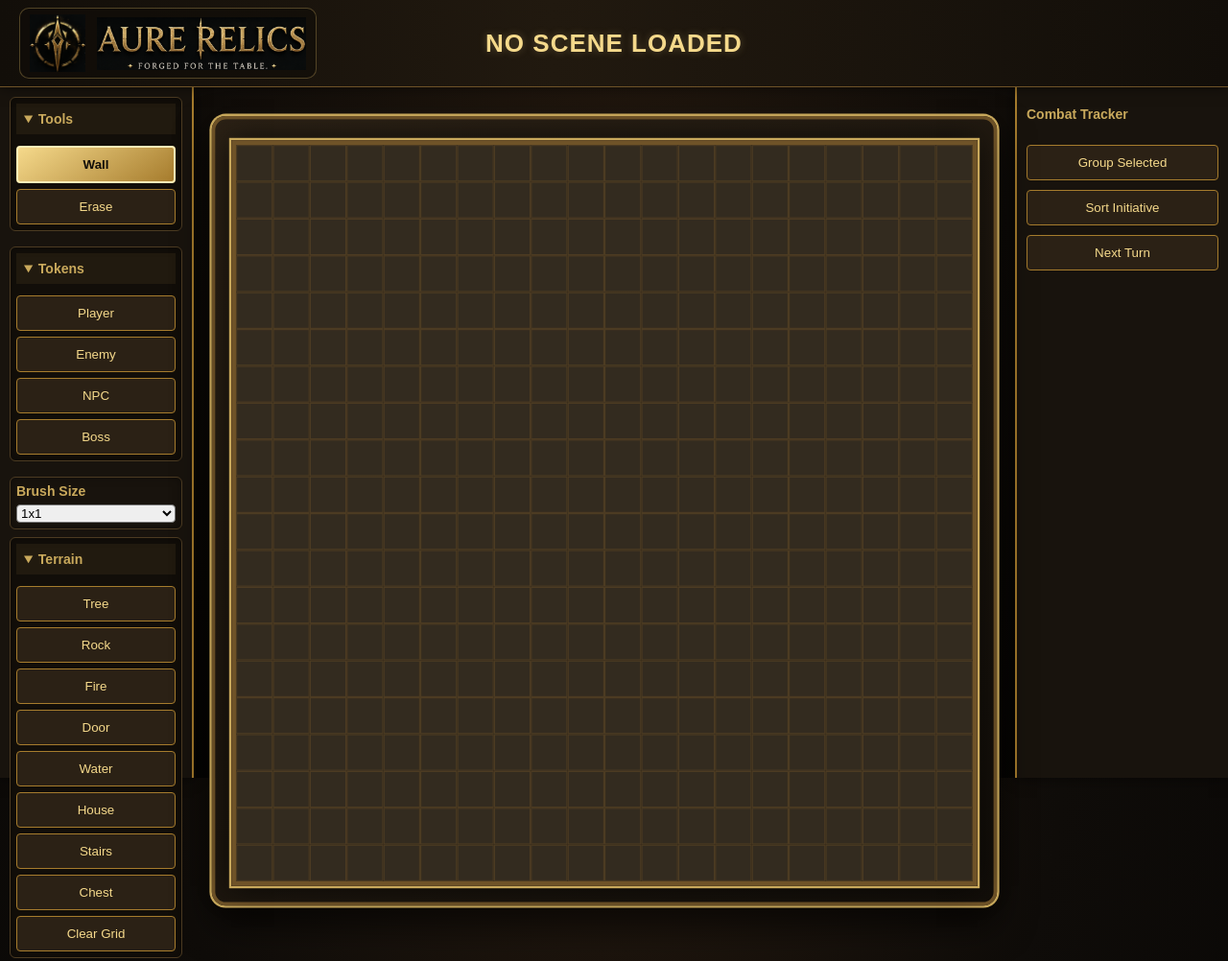
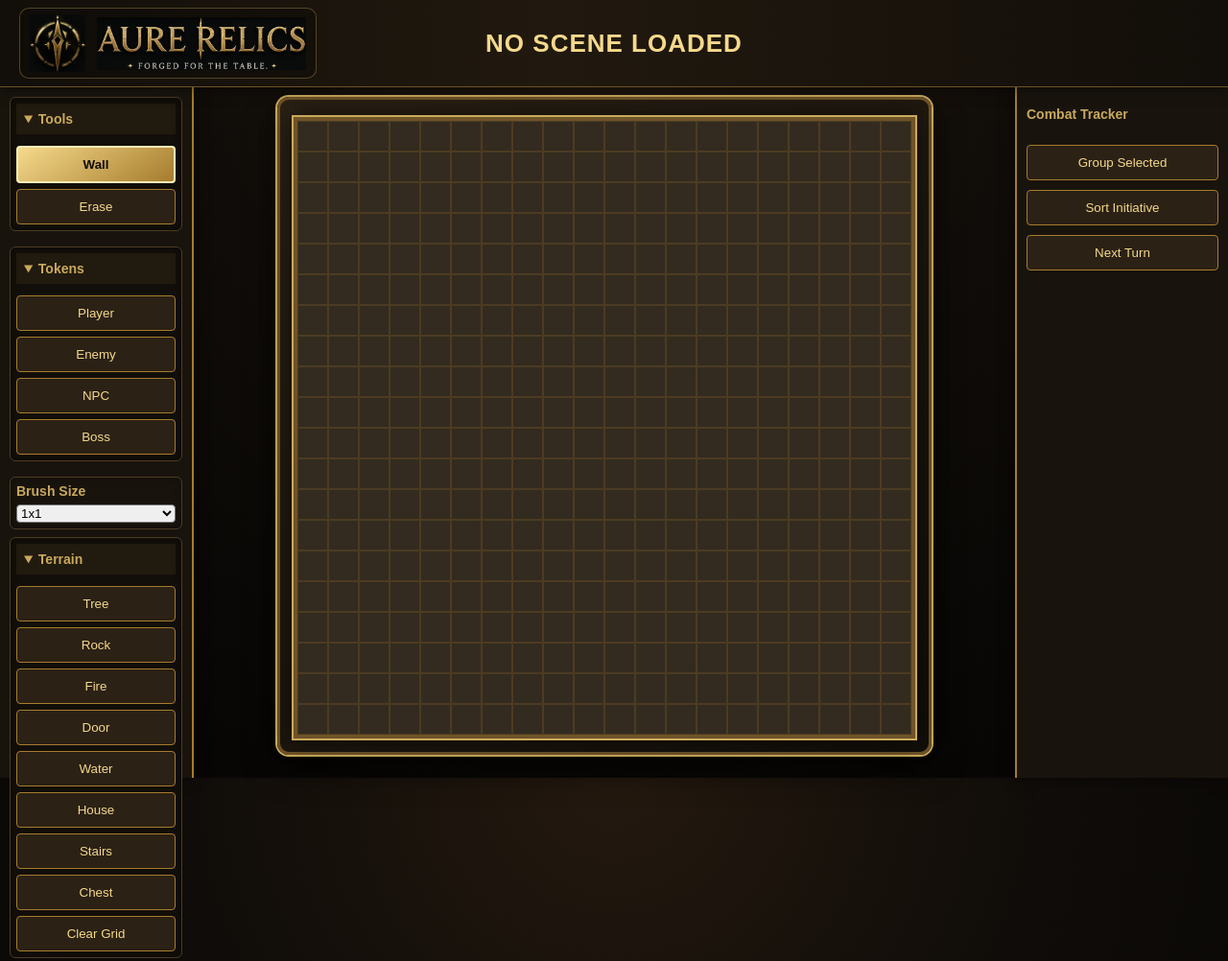
Before and after one commit to PapiPatJr/Aure-Relics-Grid, a plain HTML site: page index.html in a window 1280 px wide. Shown: the top 1002 px of the page at 96% size. Drawn offline with Linux system fonts and the light colour scheme.

Commit message:
Add files via upload

```diff
--- a/style.css
+++ b/style.css
@@ -32,20 +32,15 @@ header {
 
 #currentScene {
   position: absolute;
-
   left: 50%;
   transform: translateX(-50%);
 
-  font-size: 28px;
-  font-weight: bold;
-
+  font-size: 22px;
+  font-weight: 600;
   color: #f5d98b;
 
-  letter-spacing: 2px;
-
-  text-shadow:
-    0 0 8px rgba(245,217,139,.25);
-
+  letter-spacing: 1px;
+  text-align: center;
   white-space: nowrap;
 }
 
@@ -562,9 +557,3 @@ header {
     align-items: center;
     justify-content: flex-start;
 }
-
-.grid-frame {
-    margin-top: 20px;
-    transform: scale(1.2);
-    transform-origin: top center;
-}
```
